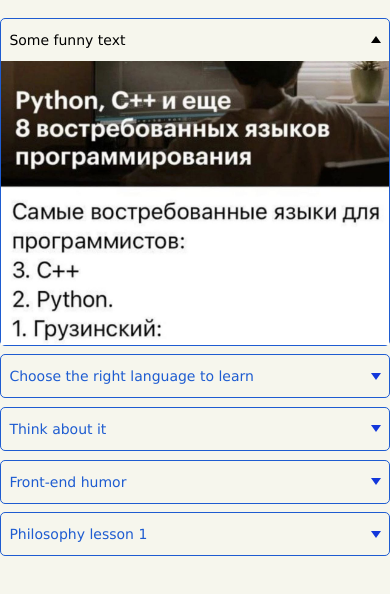
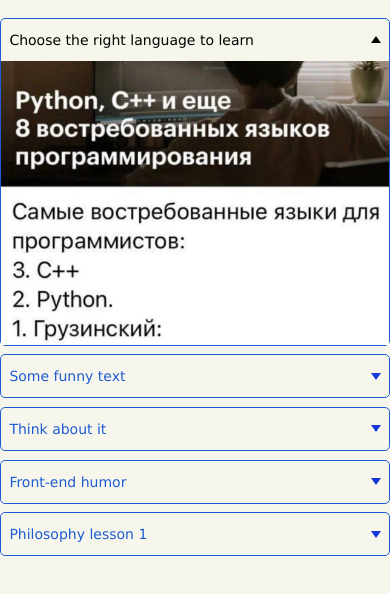
Before and after one commit to GinezisNWD/cssBayan, a plain HTML site: page index.html in a window 390 px wide. Drawn offline with Linux system fonts and the light colour scheme.

Commit message:
fix: fix media queries12 мар 2023 г. 21:23:27

```diff
--- a/assets/sass/pages/_home.scss
+++ b/assets/sass/pages/_home.scss
@@ -11,7 +11,7 @@ body {
 	max-width: 33%;
 }
 
-@media (max-width: 1366px) {
+@media (max-width: 1234px) {
 	body {
 		font-size: 1.2rem;
 	}
--- a/index.html
+++ b/index.html
@@ -19,7 +19,7 @@
 					<label class="bayan__label" for="bayan_1">
 						<div class="bayan__item">
 							<input checked class="bayan__input" type="radio" name="bayan" id="bayan_1">
-							<h2 class="bayan__title">Some funny text <span class="bayan__span"></span></h2>
+							<h2 class="bayan__title">Choose the right language to learn <span class="bayan__span"></span></h2>
 							<div class="bayan__content">
 								<img class="bayan__image" src="assets/img/image_1.jpg" alt="">
 							</div>
@@ -29,7 +29,7 @@
 					<label class="bayan__label" for="bayan_2">
 						<div class="bayan__item">
 							<input class="bayan__input" type="radio" name="bayan" id="bayan_2">
-							<h2 class="bayan__title">Choose the right language to learn <span></span></h2>
+							<h2 class="bayan__title">Some funny text <span></span></h2>
 							<div class="bayan__content">
 								<img class="bayan__image" src="assets/img/image_2.jpg" alt="">
 							</div>
```
Also changed, not shown: css/main.css.
